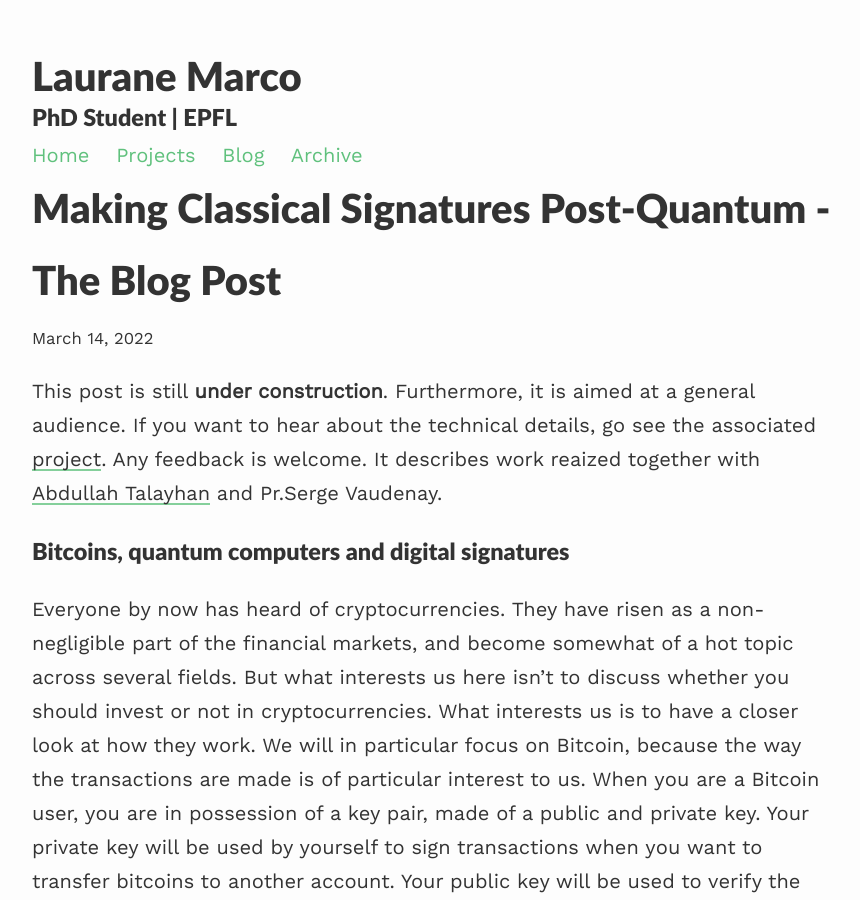
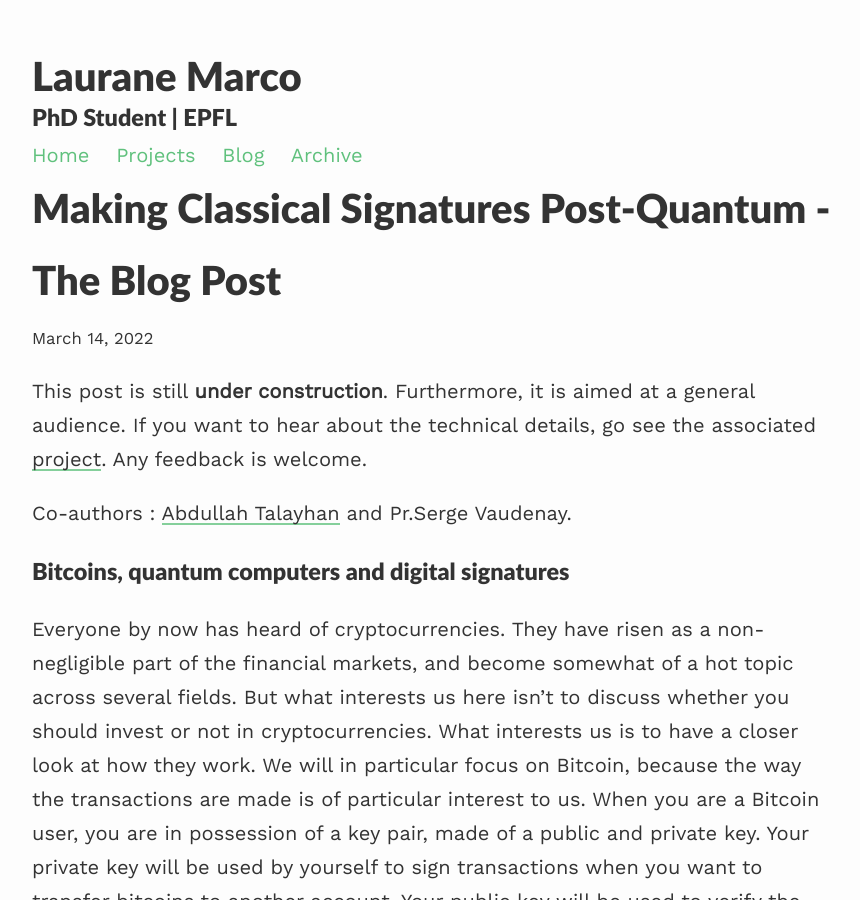
Before and after one commit to lauranemarco/lauranemarco.github.io, a Jekyll site: the page built from _posts/2022-03-14-making-classical-signatures-post-quantum.md, in a window 1280 px wide and 900 px high. Shown: the whole window, without its empty margins (208-1068 px from the left). Built offline with Jekyll 4.4.1, drawn with Linux system fonts in a browser that asks for light colours; nearby versions of some CDN libraries.

Commit message:
Update 2022-03-14-making-classical-signatures-post-quantum.md

```diff
--- a/_posts/2022-03-14-making-classical-signatures-post-quantum.md
+++ b/_posts/2022-03-14-making-classical-signatures-post-quantum.md
@@ -4,7 +4,8 @@ title:  Making Classical Signatures Post-Quantum - The Blog Post
 ---
 
 This post is still **under construction**. Furthermore, it is aimed at a general audience. If you want to hear about the technical details, go see the associated [project](https://lauranemarco.github.io/projects/1_project/). Any feedback is welcome.
-It describes work reaized together with [Abdullah Talayhan](https://www.abdullahtalayhan.com) and Pr.Serge Vaudenay.
+
+Co-authors : [Abdullah Talayhan](https://www.abdullahtalayhan.com) and Pr.Serge Vaudenay.
 
 ###  Bitcoins, quantum computers and digital signatures
 
```
